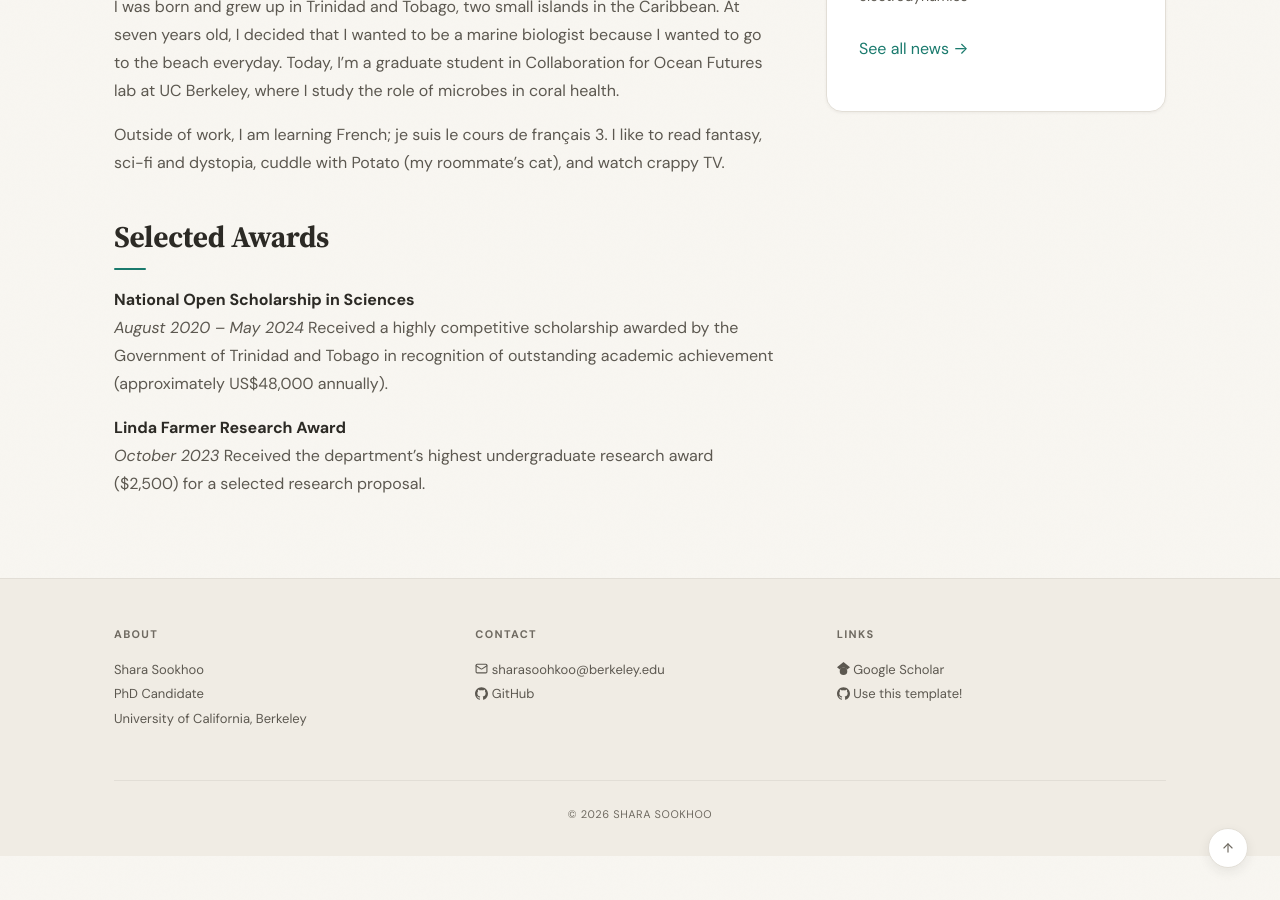
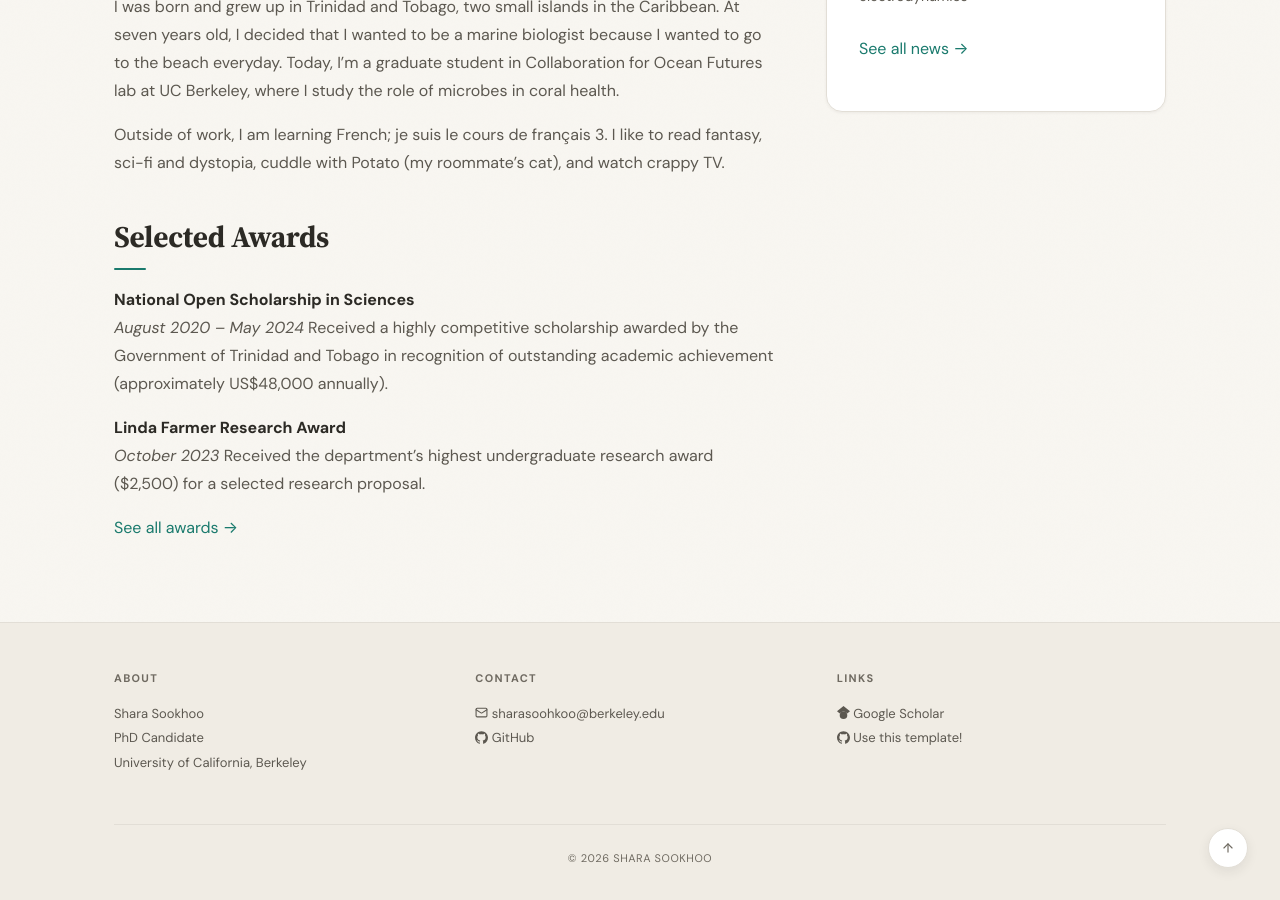
Before and after one commit to sharasookhoo/sharasookhoo.github.io, a Jekyll site: the page built from _pages/home.md, in a window 1280 px wide and 900 px high, scrolled down 963 px. Built offline with Jekyll 4.4.1, drawn with Linux system fonts in a browser that asks for light colours.

Commit message:
Update home.md

```diff
--- a/_pages/home.md
+++ b/_pages/home.md
@@ -53,3 +53,5 @@ Received a highly competitive scholarship awarded by the Government of Trinidad
 **Linda Farmer Research Award**
 *October 2023*
 Received the department's highest undergraduate research award ($2,500) for a selected research proposal.
+
+<p><a href="{{ '/awards' | relative_url }}">See all awards &rarr;</a></p>
```
